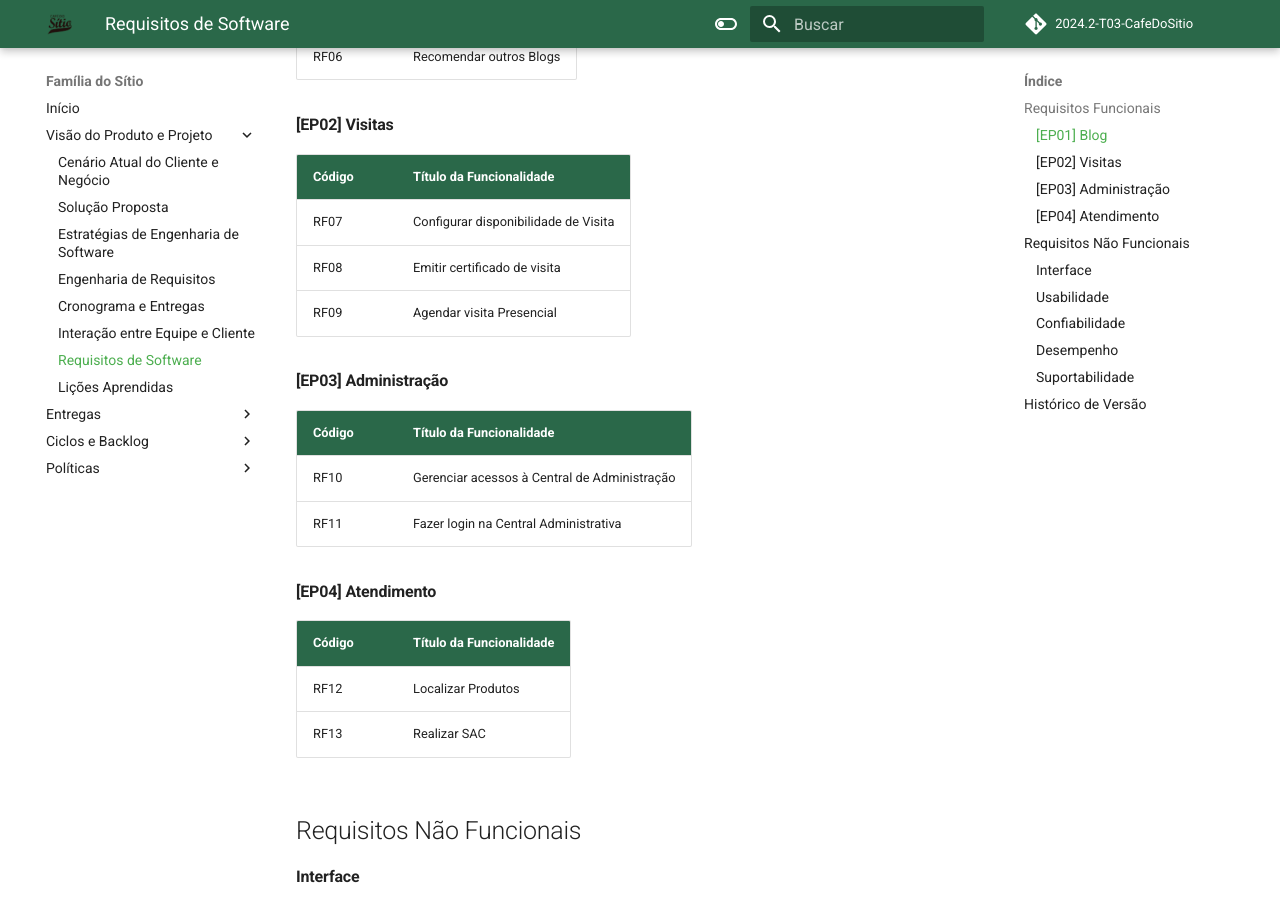
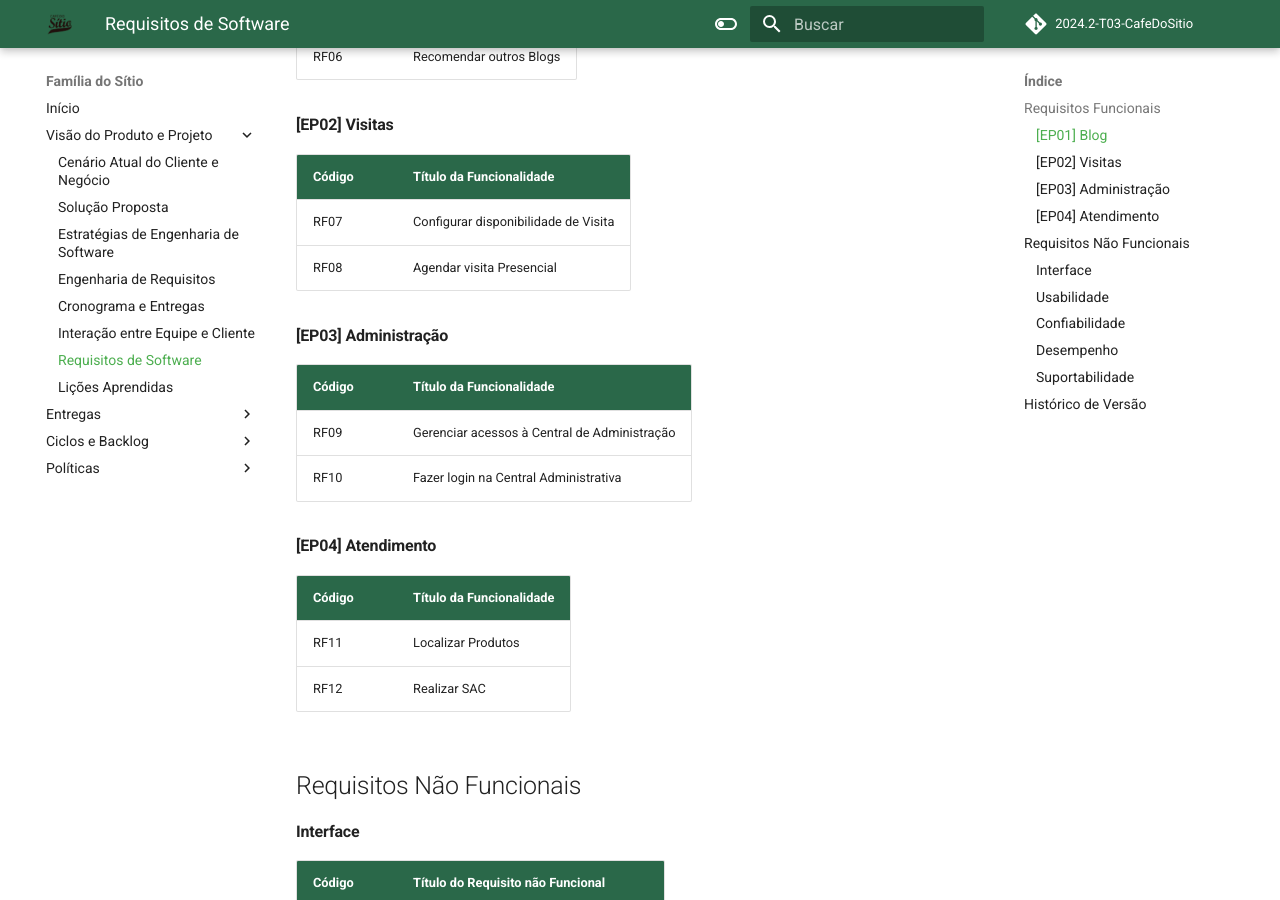
Before and after one commit to mdsreq-fga-unb/2024.2-T03-CafeDoSitio, an MkDocs documentation site: the page built from docs/sections/2-docPage/7-Requisitos.md, in a window 1280 px wide and 900 px high, scrolled down 511 px. Built offline with MkDocs 1.6.1 and Material for MkDocs 9.7.7, drawn with Linux system fonts in a browser that asks for light colours; comment, search, counter and statistics services are not loaded.

Commit message:
docs: corrigindo um requisito e apagando pasta errada

```diff
--- a/docs/sections/2-docPage/7-Requisitos.md
+++ b/docs/sections/2-docPage/7-Requisitos.md
@@ -21,22 +21,21 @@
 | Código | Título da Funcionalidade                            |
 |--------|----------------------------------------------------|
 | RF07   | Configurar disponibilidade de Visita               |
-| RF08   | Emitir certificado de visita                      |
-| RF09   | Agendar visita Presencial                         |
+| RF08   | Agendar visita Presencial                         |
 
 #### [EP03] Administração
 
 | Código | Título da Funcionalidade                            |
 |--------|----------------------------------------------------|
-| RF10   | Gerenciar acessos à Central de Administração                    |
-| RF11   | Fazer login na Central Administrativa                    |
+| RF09   | Gerenciar acessos à Central de Administração                    |
+| RF10   | Fazer login na Central Administrativa                    |
 
 
 #### [EP04] Atendimento
 | Código | Título da Funcionalidade                            |
 |--------|----------------------------------------------------|
-| RF12   | Localizar Produtos|
-| RF13   | Realizar SAC |
+| RF11   | Localizar Produtos|
+| RF12   | Realizar SAC |
 
 ## Requisitos Não Funcionais
 
```
Also changed, not shown: docs/sections/2-docPage/7-LicoesAprendidas.md (deleted, +0 -10 lines).
